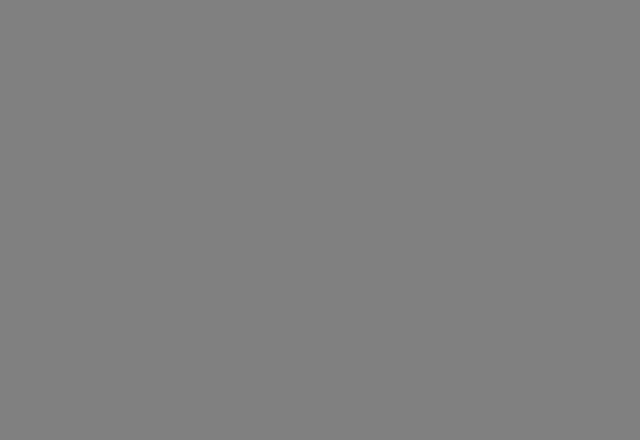
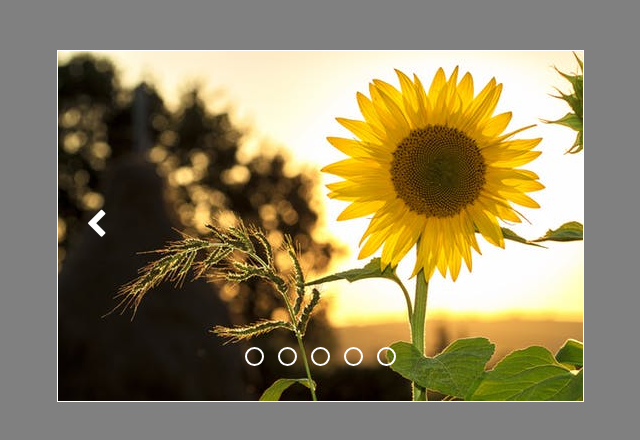
Before and after one commit to LidiaTabedzka/JQuery, a website: page index.html in a window 1280 px wide. Shown: the whole page, without its empty margins (320-960 px from the left). Drawn offline with nearby package versions, Linux system fonts and the light colour scheme; files that its build step writes are made by us from their sources.

Commit message:
Task 2 basic carousel

```diff
--- a/index.html
+++ b/index.html
@@ -2,10 +2,43 @@
     <html>
         <head>
             <meta charset="UTF-8">
+            <link rel="stylesheet" href="https://maxcdn.bootstrapcdn.com/font-awesome/4.5.0/css/font-awesome.min.css">
             <link rel="stylesheet" type="text/css" href="css/style.css">
             <script src="https://ajax.googleapis.com/ajax/libs/jquery/1.12.4/jquery.min.js"></script>
         </head>
         <body>
+            <div id="carousel">
+                <ol>
+                    <li></li>
+                    <li></li>
+                    <li></li>
+                    <li></li>
+                    <li></li>
+                </ol>
+                <div class="arrow">
+                    <i class="fa fa-chevron-left" aria-hidden="true"></i>
+                </div>
+                <div class="arrow">
+                    <i class="fa fa-chevron-right" aria-hidden="true"></i>
+                </div>
+                <ul>
+                    <li>
+                        <img src="images/photo1.jpeg" alt="">
+                    </li>
+                    <li>
+                        <img src="images/photo2.jpg" alt="">
+                    </li>
+                    <li>
+                        <img src="images/photo3.jpeg" alt="">
+                    </li>
+                    <li>
+                        <img src="images/photo4.jpeg" alt="">
+                    </li>
+                    <li>
+                        <img src="images/photo5.jpeg" alt="">
+                    </li>
+                </ul>
+            </div>
             <script type="text/javascript" src="js/script.js"></script>
         </body>
     </html>
--- a/js/script.js
+++ b/js/script.js
@@ -0,0 +1,16 @@
+$(function(){
+    var carouselList = $("#carousel ul");
+
+    setInterval(changeSlide, 3000);
+
+    function changeSlide(){
+        carouselList.animate({"marginLeft":-525}, 500, moveFirstSlide);
+    }
+
+    function moveFirstSlide(){
+        var firstItem = carouselList.find("li:first");
+        var lastItem = carouselList.find("li:last");
+        lastItem.after(firstItem);
+        carouselList.css({marginLeft:0});
+    }
+});
--- a/scss/style.scss
+++ b/scss/style.scss
@@ -1,4 +1,62 @@
 body {
     background-color: gray;
     color: white;
+    margin: 0;
+    padding: 0;
+    box-sizing: border-box;
 }
+#carousel {
+    margin: 50px auto;
+    position: relative;
+    height: 350px;
+    width: 525px;
+    border: 1px solid white;
+    overflow: hidden;
+    ul {
+        list-style-type: none;
+        padding: 0;
+        margin: 0;
+        width: 2625px;
+        li {
+            float: left;
+        }
+    }
+    ol {
+        position: absolute;
+        top: 275px;
+        text-align: center;
+        width: 525px;
+        padding: 0;
+        li {
+            width: 15px;
+            height: 15px;
+            border: 2px solid white;
+            border-radius: 50%;
+            display: inline-block;
+            margin: 5px;
+        }
+    }
+    .arrow {
+        position: absolute;
+        height: 100%;
+        width: 80px;
+        display: inline-block;
+        &:hover {
+            background-color: rgba(0,0,0,0.1);
+        }
+    }
+    .arrow:last-of-type {
+        right: 0;
+    }
+    .fa {
+        position: absolute;
+        top: 45%;
+        font-size: 30px;
+    }
+    .fa-chevron-right {
+        right: 35%;
+    }
+    .fa-chevron-left {
+        left: 35%;
+    }
+}
```
Also changed, not shown: images/photo1.jpeg (added), images/photo2.jpg (added), images/photo3.jpeg (added), images/photo4.jpeg (added), images/photo5.jpeg (added), 1 other file.
